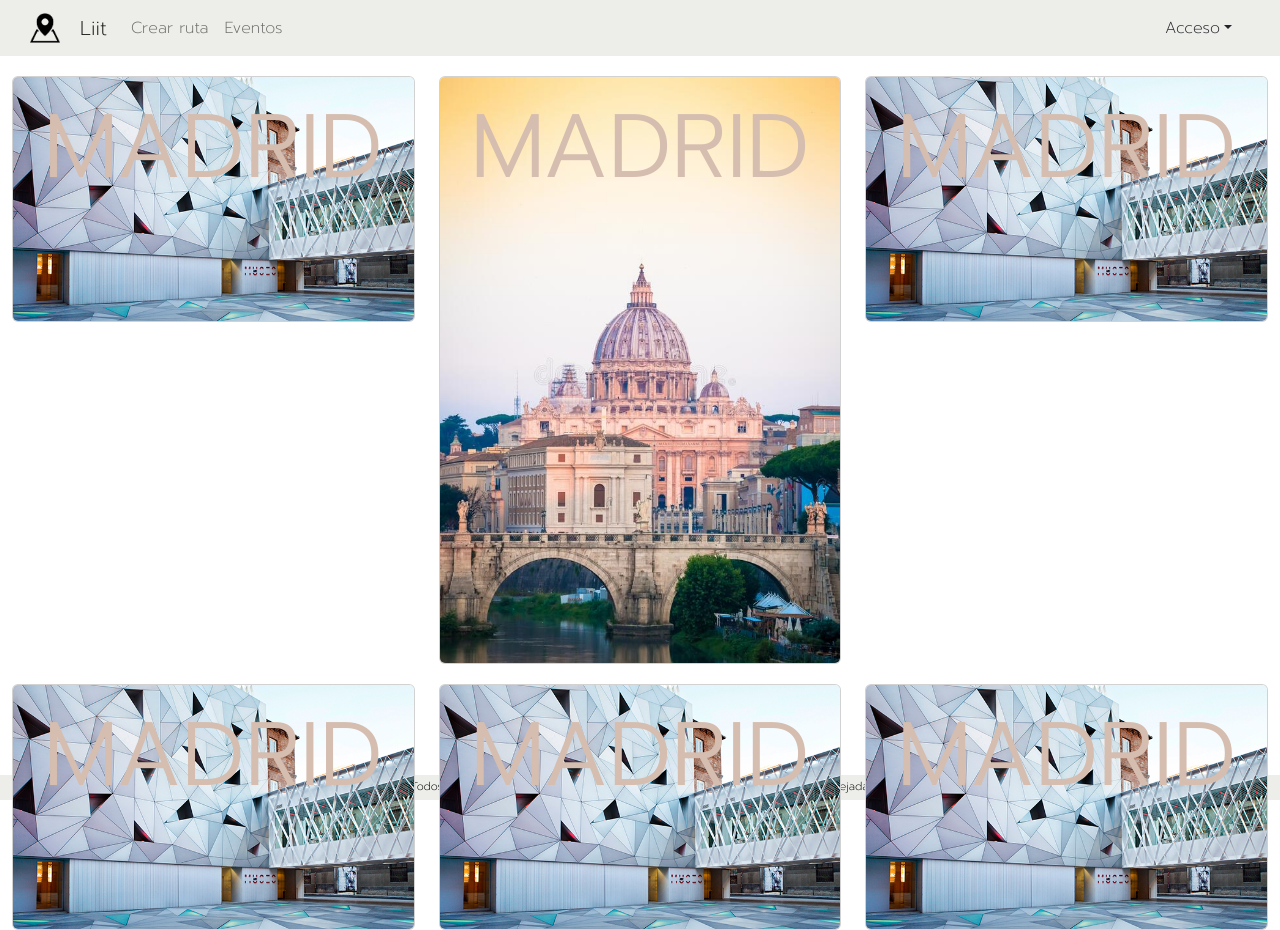
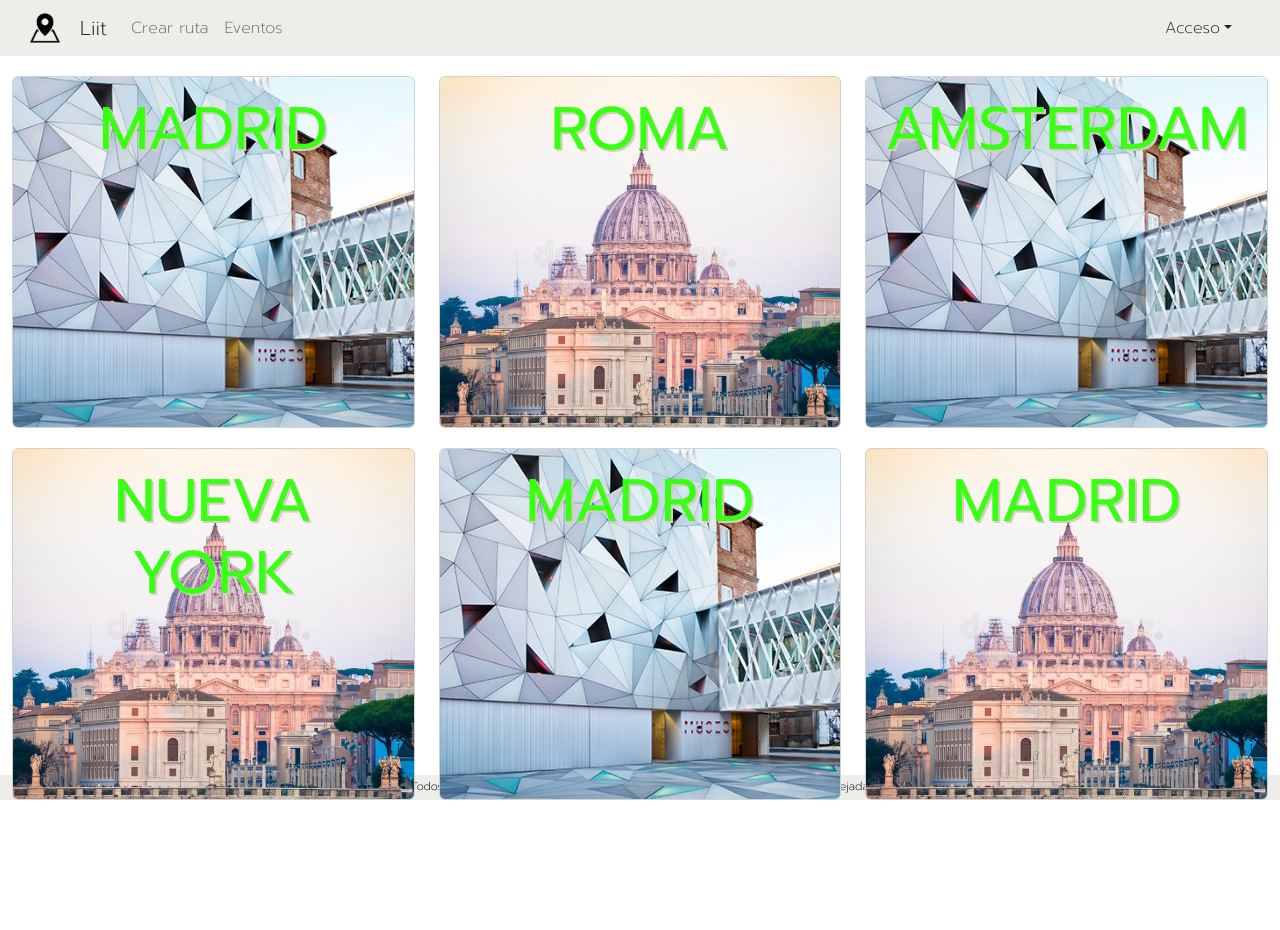
Before and after one commit to RaquelTejada/ProyectoFinal-IH, a React (Create React App) app in the folder client/: page / in a window 1280 px wide. After the commit the page ends 800 px from the top, so only its background shows below. Built offline with nearby package versions, Linux system fonts and the light colour scheme; no server answers.

Commit message:
HomePage y filter

```diff
--- a/client/public/index.html
+++ b/client/public/index.html
@@ -8,7 +8,7 @@
   <meta name="theme-color" content="#000000" />
   <link rel="preconnect" href="https://fonts.googleapis.com">
   <link rel="preconnect" href="https://fonts.gstatic.com" crossorigin>
-  <link href="https://fonts.googleapis.com/css2?family=Prompt:wght@200;300&display=swap" rel="stylesheet">
+  <link href="https://fonts.googleapis.com/css2?family=Prompt:wght@200;300;400;500&display=swap" rel="stylesheet">
 
 
   <meta name="description" content="Web site created using create-react-app" />
--- a/client/src/components/ItineraryCard/ItineraryCard.jsx
+++ b/client/src/components/ItineraryCard/ItineraryCard.jsx
@@ -5,7 +5,7 @@ import { AuthContext } from './../../contexts/auth.context'
 import { Link } from 'react-router-dom'
 import { useContext } from 'react';
 
-function ItineraryCard({ city, transport, _id, owner }) {
+function ItineraryCard({ city, transport, _id, owner, imageUrl, title }) {
 
     const { user } = useContext(AuthContext)
 
--- a/client/src/pages/HomePage/HomePage.css
+++ b/client/src/pages/HomePage/HomePage.css
@@ -7,10 +7,13 @@
 }
 
 .card-title {
-    font-size: 90px;
-    color: #D5BDAF;
+    font-size: 60px;
+    font-weight: 400;
+    text-shadow: 2px 2px #D6CCC2;
+    color: #39FF14;
 }
 
-.card-size {
+.card-size img {
+    height: 350px;
     object-fit: cover;
 }
--- a/client/src/pages/HomePage/HomePage.jsx
+++ b/client/src/pages/HomePage/HomePage.jsx
@@ -1,4 +1,4 @@
-import { Container, Row, Col, Button } from 'react-bootstrap'
+import { Container, Row, Col } from 'react-bootstrap'
 import { Link } from 'react-router-dom'
 import './HomePage.css'
 import { Card } from 'react-bootstrap'
@@ -10,6 +10,45 @@ const HomePage = () => {
         <div className='main-div-home-page'>
             <Container fluid className="margin-card">
                 <Row>
+                    <Col >
+                        <Card className="bg-gray card-size">
+                            <Link to="/itinerario/Madrid">
+                                <Card.Img src={Madrid} alt="Card image" />
+                                <Card.ImgOverlay>
+                                    <Card.Title className='card-title'>MADRID</Card.Title>
+                                </Card.ImgOverlay>
+                            </Link>
+                        </Card>
+                    </Col>
+                    <Col >
+                        <Card className="bg-gray card-size">
+                            <Card.Img src={Roma} alt="Card image" />
+                            <Card.ImgOverlay>
+                                <Card.Title className='card-title'>ROMA</Card.Title>
+                            </Card.ImgOverlay>
+                        </Card>
+                    </Col>
+                    <Col >
+                        <Card className="bg-gray card-size">
+                            <Card.Img src={Madrid} alt="Card image" />
+                            <Card.ImgOverlay>
+                                <Card.Title className='card-title'>AMSTERDAM</Card.Title>
+                            </Card.ImgOverlay>
+                        </Card>
+                    </Col>
+                    <Row>
+                        <Container fluid className="margin-card">
+
+                        </Container>
+                    </Row>
+                    <Col >
+                        <Card className="bg-gray card-size">
+                            <Card.Img src={Roma} alt="Card image" />
+                            <Card.ImgOverlay>
+                                <Card.Title className='card-title'>NUEVA YORK</Card.Title>
+                            </Card.ImgOverlay>
+                        </Card>
+                    </Col>
                     <Col >
                         <Card className="bg-gray card-size">
                             <Card.Img src={Madrid} alt="Card image" />
@@ -26,59 +65,9 @@ const HomePage = () => {
                             </Card.ImgOverlay>
                         </Card>
                     </Col>
-                    <Col >
-                        <Card className="bg-gray card-size">
-                            <Card.Img src={Madrid} alt="Card image" />
-                            <Card.ImgOverlay>
-                                <Card.Title className='card-title'>MADRID</Card.Title>
-                            </Card.ImgOverlay>
-                        </Card>
-                    </Col>
-                    <Row>
-                        <Container fluid className="margin-card">
-
-                        </Container>
-                    </Row>
-                    <Col >
-                        <Card className="bg-gray card-size">
-                            <Card.Img src={Madrid} alt="Card image" />
-                            <Card.ImgOverlay>
-                                <Card.Title className='card-title'>MADRID</Card.Title>
-                            </Card.ImgOverlay>
-                        </Card>
-                    </Col>
-                    <Col >
-                        <Card className="bg-gray card-size">
-                            <Card.Img src={Madrid} alt="Card image" />
-                            <Card.ImgOverlay>
-                                <Card.Title className='card-title'>MADRID</Card.Title>
-                            </Card.ImgOverlay>
-                        </Card>
-                    </Col>
-                    <Col >
-                        <Card className="bg-gray card-size">
-                            <Card.Img src={Madrid} alt="Card image" />
-                            <Card.ImgOverlay>
-                                <Card.Title className='card-title'>MADRID</Card.Title>
-                            </Card.ImgOverlay>
-                        </Card>
-                    </Col>
                 </Row>
             </Container>
-        </div>
+        </div >
     )
 }
 export default HomePage
-
-            // <Container className="Home">
-            //     <Row>
-            //         <Col md={{ span: 8, offset: 2 }}>
-            //             <h1>Itineraies App!</h1>
-            //             <hr />
-            //             <h3>Proyecto final Ironhack</h3>
-            //             {/* <Link to="/galeria">
-            //             <Button variant="dark">Ir a la galería</Button>
-            //         </Link> */}
-            //         </Col>
-            //     </Row>
-            // </Container>
--- a/client/src/pages/ItinerariesFilteredPage/ItinerariesFilteredPage.jsx
+++ b/client/src/pages/ItinerariesFilteredPage/ItinerariesFilteredPage.jsx
@@ -0,0 +1,33 @@
+import './ItinerariesFilteredPage.css'
+import itinerariesService from '../../services/itineraries.service'
+import { useEffect, useState } from 'react'
+import { useParams } from 'react-router-dom'
+import ItinerariesList from '../../components/ItinerariesList/ItinerariesList'
+
+const ItinerariesFilteredPage = () => {
+
+    const { city } = useParams()
+
+    const [itineraries, setItineraries] = useState([])
+
+    useEffect(() => {
+
+        itinerariesService
+            .getFilteredItineraries(city)
+            .then((response) => {
+                console.log(response)
+                setItineraries(response.data)
+            })
+            .catch(err => console.log(err))
+
+    }, [city])
+
+    return (
+        <div>
+            <h1>Events List</h1>
+            <ItinerariesList itineraries={itineraries} />
+        </div>
+    )
+}
+
+export default ItinerariesFilteredPage
--- a/client/src/routes/AppRoutes.jsx
+++ b/client/src/routes/AppRoutes.jsx
@@ -1,6 +1,7 @@
 import { Routes, Route } from "react-router-dom"
 import HomePage from "../pages/HomePage/HomePage"
 import HomePagePro from "../pages/HomePagePro/HomePagePro"
+import ItinerariesFilteredPage from "../pages/ItinerariesFilteredPage/ItinerariesFilteredPage"
 import EventsListPage from "../pages/EventsListPage/EventsListPage"
 import SignupPage from "../pages/SignupPage/SignupPage"
 import LoginPage from "../pages/LoginPage/LoginPage"
@@ -11,10 +12,9 @@ const AppRoutes = () => {
         <Routes>
             <Route path="/" element={<HomePage />} />
             <Route path="/index-usuario" element={<HomePagePro />} />
-            {/* <Route path="/crear-itinerario" element={<p>CREAR ITINERARIO</p>} /> */}
+            <Route path="/itinerario/:city" element={<ItinerariesFilteredPage />} />
             <Route path="/detalles/:itinerario_id" element={<p>DETALLES ITINERARIO</p>} />
             <Route path="/lista-eventos" element={<EventsListPage />} />
-            {/* <Route path="/crear-evento" element={<p>CREAR EVENTO</p>} /> */}
             <Route path="/detalles/:evento_id" element={<p>DETALLES EVENTO</p>} />
             <Route path="/registro" element={<SignupPage />} />
             <Route path="/iniciar-sesion" element={<LoginPage />} />
--- a/client/src/services/itineraries.service.js
+++ b/client/src/services/itineraries.service.js
@@ -31,6 +31,10 @@ class ItineraryService {
     saveItinerary(itineraryData) {
         return this.api.post('/saveItinerary', itineraryData)
     }
+
+    getFilteredItineraries(itineraryCity) {
+        return this.api.get(`/filtered?city=${itineraryCity}`)
+    }
 }
 
 const itineraryService = new ItineraryService()
```
Also changed, not shown: client/src/pages/ItinerariesFilteredPage/ItinerariesFilteredPage.css (added), 1 other file (tests, documents, lock files or other folders).
